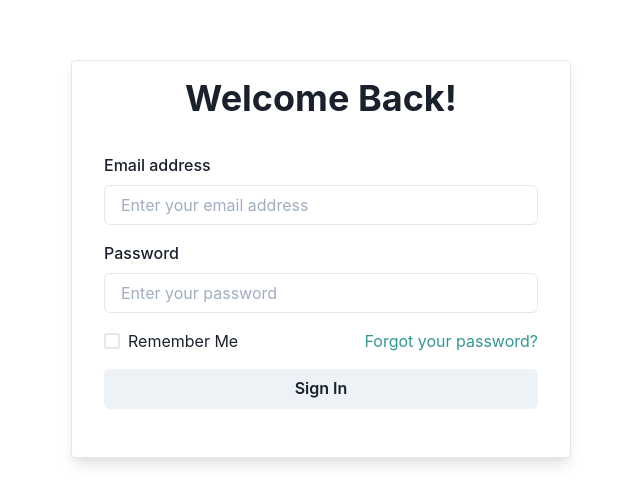
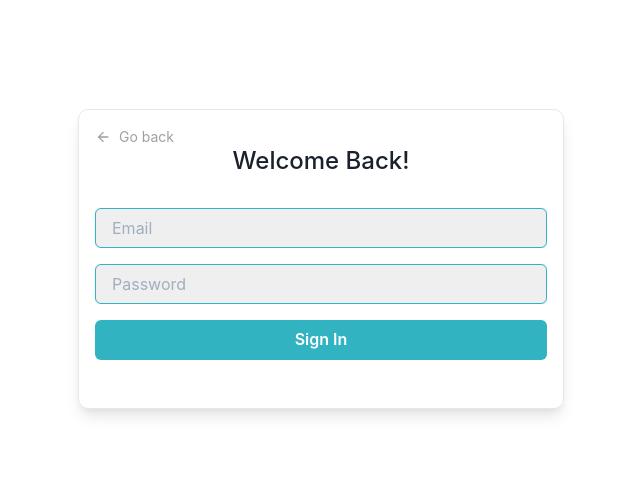
Before and after one commit to Edugaze-Inc/edugaze-fe, a React (Create React App) app: page / in a window 1280 px wide. Shown: the part 141-644 px from the top of the page, without its empty margins (319-959 px from the left). Built offline with nearby package versions, Linux system fonts and the light colour scheme.

Commit message:
Modifications to workingSignIn attempt 1

```diff
--- a/src/pages/signIn/components/SignIn.tsx
+++ b/src/pages/signIn/components/SignIn.tsx
@@ -1,38 +1,25 @@
 import SignInHeader from './SignInHeader';
 import SignInForm from './SignInForm';
+import TopPart from './TopPart';
+import { Stack, HStack, VStack } from "@chakra-ui/react";
 import {
-  ThemeProvider,
-  theme,
-  ColorModeProvider,
-  CSSReset,
   Box,
-  BoxProps,
   Flex,
-  IconButton,
-  useColorMode,
-  Heading,
-  Text,
-  Link,
-  FormControl,
-  FormLabel,
-  Input,
-  Stack,
-  Checkbox,
-  Button
 } from '@chakra-ui/react'
 const SignIn = () => {
     return (
         <Flex minHeight='100vh' width='full' align='center' justifyContent='center'>
       <Box
         borderWidth={1}
-        px={4}
-        width='full'
-        maxWidth='500px'
-        borderRadius={4}
+        width='486px'
+        Height='562px'
+        borderRadius={10}
         textAlign='center'
+        alignContent='center'
         boxShadow='lg'
       >
-        <Box p={4}>
+        <Box p={4} width='full'>
+          <TopPart/>
           <SignInHeader />
           <SignInForm />
         </Box>
--- a/src/pages/signIn/components/SignInForm.tsx
+++ b/src/pages/signIn/components/SignInForm.tsx
@@ -3,6 +3,9 @@ import { Box } from "@chakra-ui/react"
 import { Checkbox} from "@chakra-ui/react"
 import { Input } from "@chakra-ui/react"
 import { Stack} from "@chakra-ui/react"
+import { CheckIcon } from '@chakra-ui/icons';
+import { IconButton } from "@chakra-ui/react";
+import GmailIcon from 'src/assets/GmailIcon.svg';
 import {
   FormControl,
   FormLabel
@@ -11,29 +14,28 @@ import { Link } from "@chakra-ui/react"
 const VARIANT_COLOR = 'teal'
 const SignInForm = () => {
     return (
-        <Box my={8} textAlign='left'>
+        <Box my={8}  textAlign='center'>
         <form>
 
-          <FormControl>
-            <FormLabel>Email address</FormLabel>
-            <Input type='email' placeholder='Enter your email address' />
+          <FormControl
+          width='full'
+          borderRadius='4px'
+          bgColor='#EFEFEF'
+          borderColor='#31B3C2'
+          >
+            <Input type='email' placeholder='Email'/>
+
           </FormControl>
 
-          <FormControl mt={4}>
-            <FormLabel>Password</FormLabel>
-            <Input type='password' placeholder='Enter your password' />
+          <FormControl mt={4}
+           width='full'
+           borderRadius='4px'
+           bgColor='#EFEFEF'
+           borderColor='#31B3C2'
+           >
+            <Input type='password' placeholder='Password'/>
           </FormControl>
-
-          <Stack isInline justifyContent='space-between' mt={4}>
-              <Box>
-                <Checkbox>Remember Me</Checkbox>
-              </Box>
-              <Box>
-                <Link color={`${VARIANT_COLOR}.500`}>Forgot your password?</Link>
-              </Box>
-          </Stack>
-
-          <Button variantColor={VARIANT_COLOR}  width='full' mt={4}>Sign In</Button>
+          <Button bgColor='#31B3C2' textColor='#FFFFFF' width='full' mt={4}>Sign In</Button>
         </form>
       </Box>
     )
--- a/src/pages/signIn/components/SignInHeader.tsx
+++ b/src/pages/signIn/components/SignInHeader.tsx
@@ -6,8 +6,12 @@ import {
 const SignInHeader = () => {
     return (
         <Box textAlign='center'>
-            <Heading>Welcome Back!</Heading>
+            <Heading fontSize='24px'
+            fontWeight='500'
+            fontStyle='normal'
+            >Welcome Back!</Heading>
         </Box>
+
     )
 }
 
--- /dev/null
+++ b/src/pages/signIn/components/TopPart.tsx
@@ -0,0 +1,16 @@
+import React from 'react'
+import { Stack, HStack, VStack } from "@chakra-ui/react";
+import { ArrowBackIcon } from '@chakra-ui/icons';
+import {
+    Text,
+  } from '@chakra-ui/react'
+const TopPart = () => {
+    return (
+            <HStack>
+            <ArrowBackIcon color='#9EA0A5'/>
+            <Text color='#9EA0A5' fontSize='14px' align='left'>Go back</Text>
+            </HStack>
+    )
+}
+
+export default TopPart
```
Also changed, not shown: src/assets/GmailIcon.svg (added).
